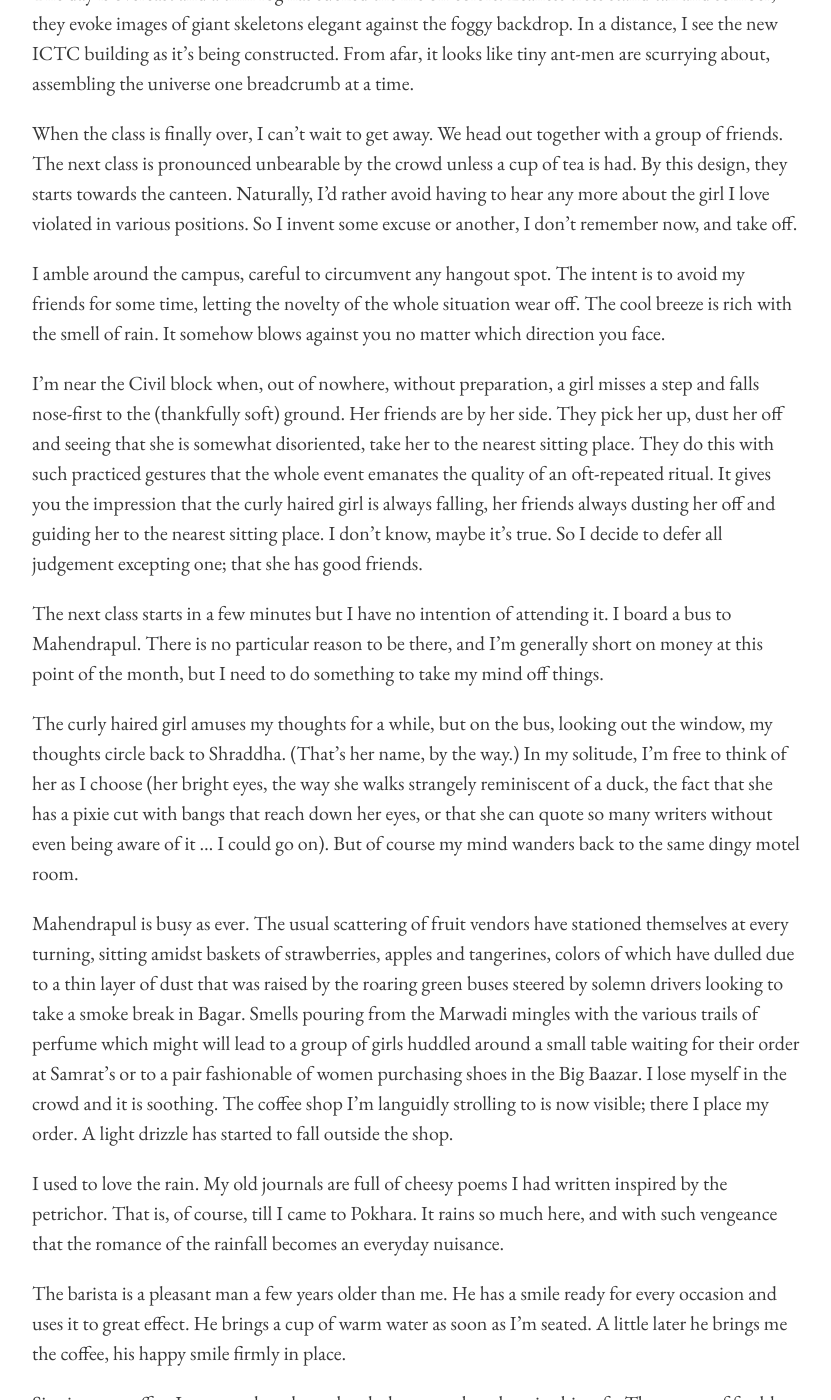
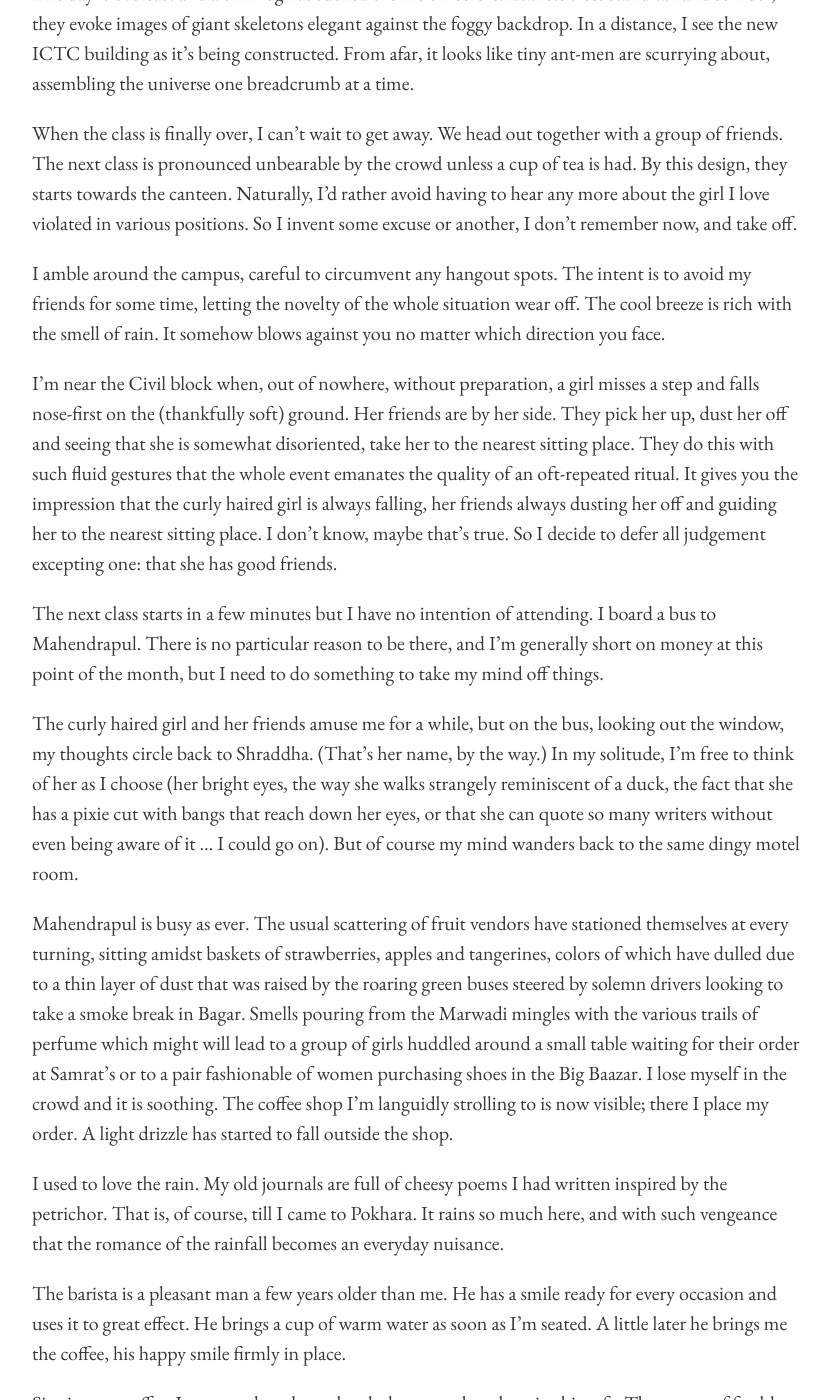
Before and after one commit to niravcodes/niravcodes.github.io, a Jekyll site: the page built from pages/it-rains-here-in-pokhara.md, in a window 1280 px wide and 1400 px high, scrolled down 752 px. Shown: the whole window, without its empty margins (224-1055 px from the left). Built offline with Jekyll 4.4.1, drawn with Linux system fonts in a browser that asks for light colours; some of the changed text lies outside the part shown.

Commit message:
Update from Forestry.io - Updated it-rains-here-in-pokhara.md

```diff
--- a/pages/it-rains-here-in-pokhara.md
+++ b/pages/it-rains-here-in-pokhara.md
@@ -16,13 +16,13 @@ The day is overcast and a thin fog has sucked the life off colors. Leafless tree
 
 When the class is finally over, I can't wait to get away. We head out together with a group of friends. The next class is pronounced unbearable by the crowd unless a cup of tea is had. By this design, they starts towards the canteen. Naturally, I'd rather avoid having to hear any more about the girl I love violated in various positions. So I invent some excuse or another, I don't remember now, and take off.
 
-I amble around the campus, careful to circumvent any hangout spot. The intent is to avoid my friends for some time, letting the novelty of the whole situation wear off. The cool breeze is rich with the smell of rain. It somehow blows against you no matter which direction you face.
+I amble around the campus, careful to circumvent any hangout spots. The intent is to avoid my friends for some time, letting the novelty of the whole situation wear off. The cool breeze is rich with the smell of rain. It somehow blows against you no matter which direction you face.
 
-I'm near the Civil block when, out of nowhere, without preparation, a girl misses a step and falls nose-first to the (thankfully soft) ground. Her friends are by her side. They pick her up, dust her off and seeing that she is somewhat disoriented, take her to the nearest sitting place. They do this with such practiced gestures that the whole event emanates the quality of an oft-repeated ritual. It gives you the impression that the curly haired girl is always falling, her friends always dusting her off and guiding her to the nearest sitting place. I don't know, maybe it's true. So I decide to defer all judgement excepting one; that she has good friends.
+I'm near the Civil block when, out of nowhere, without preparation, a girl misses a step and falls nose-first on the (thankfully soft) ground. Her friends are by her side. They pick her up, dust her off and seeing that she is somewhat disoriented, take her to the nearest sitting place. They do this with such fluid gestures that the whole event emanates the quality of an oft-repeated ritual. It gives you the impression that the curly haired girl is always falling, her friends always dusting her off and guiding her to the nearest sitting place. I don't know, maybe that's true. So I decide to defer all judgement excepting one: that she has good friends.
 
-The next class starts in a few minutes but I have no intention of attending it. I board a bus to Mahendrapul. There is no particular reason to be there, and I'm generally short on money at this point of the month, but I need to do something to take my mind off things.
+The next class starts in a few minutes but I have no intention of attending. I board a bus to Mahendrapul. There is no particular reason to be there, and I'm generally short on money at this point of the month, but I need to do something to take my mind off things.
 
-The curly haired girl amuses my thoughts for a while, but on the bus, looking out the window, my thoughts circle back to Shraddha. (That's her name, by the way.) In my solitude, I'm free to think of her as I choose (her bright eyes, the way she walks strangely reminiscent of a duck, the fact that she has a pixie cut with bangs that reach down her eyes, or that she can quote so many writers without even being aware of it ... I could go on). But of course my mind wanders back to the same dingy motel room.
+The curly haired girl and her friends amuse me for a while, but on the bus, looking out the window, my thoughts circle back to Shraddha. (That's her name, by the way.) In my solitude, I'm free to think of her as I choose (her bright eyes, the way she walks strangely reminiscent of a duck, the fact that she has a pixie cut with bangs that reach down her eyes, or that she can quote so many writers without even being aware of it ... I could go on). But of course my mind wanders back to the same dingy motel room.
 
 Mahendrapul is busy as ever. The usual scattering of fruit vendors have stationed themselves at every turning, sitting amidst baskets of strawberries, apples and tangerines, colors of which have dulled due to a thin layer of dust that was raised by the roaring green buses steered by solemn drivers looking to take a smoke break in Bagar. Smells pouring from the Marwadi mingles with the various trails of perfume which might will lead to a group of girls huddled around a small table waiting for their order at Samrat's or to a pair fashionable of women purchasing shoes in the Big Baazar. I lose myself in the crowd and it is soothing. The coffee shop I'm languidly strolling to is now visible; there I place my order. A light drizzle has started to fall outside the shop.
 
```
Also changed, not shown: other parts of pages/it-rains-here-in-pokhara.md (+2 -2 lines).
